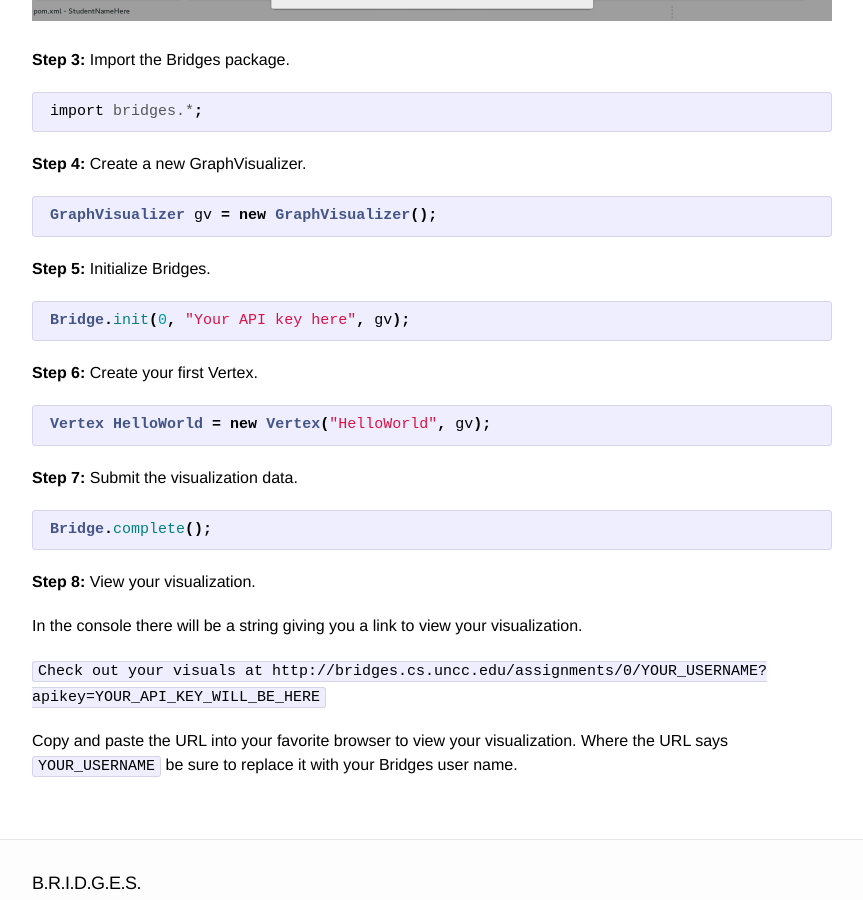
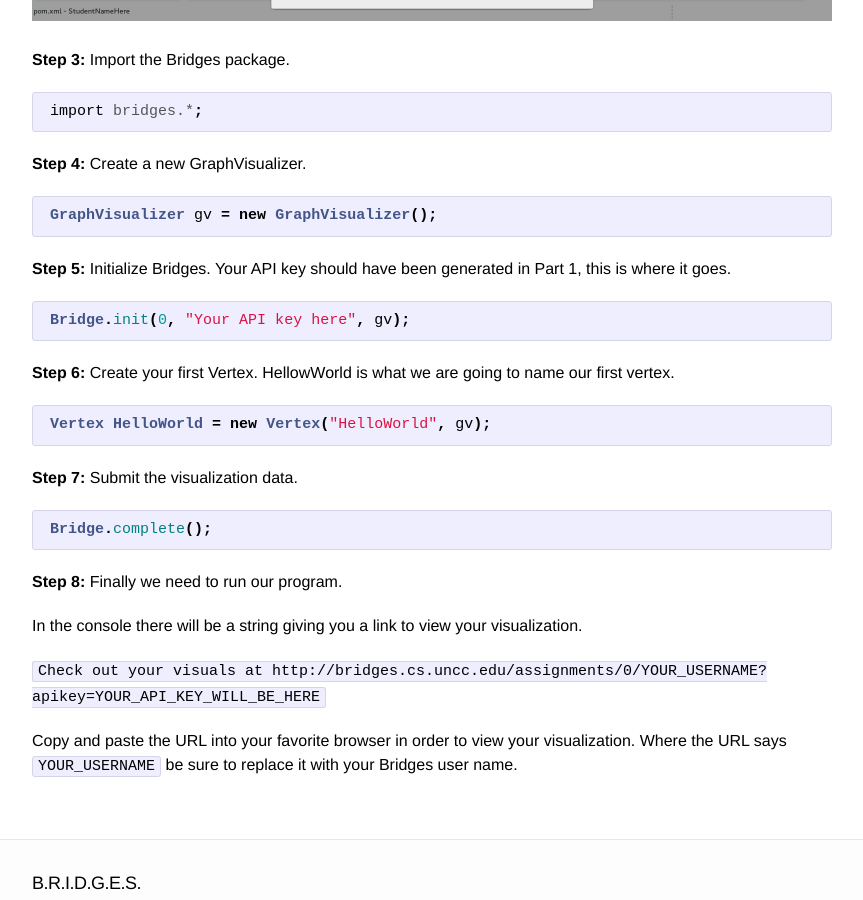
Before and after one commit to Dismembered/Dismembered.github.io, a Jekyll site: the page built from _posts/2014-06-23-HelloWorld-Tutorial_part2.markdown, in a window 1280 px wide and 900 px high, scrolled down 1318 px. Shown: the whole window, without its empty margins (208-1071 px from the left). Built offline with Jekyll 4.4.1, drawn with Linux system fonts in a browser that asks for light colours; some of the changed text lies outside the part shown.

Commit message:
Update 2014-06-23-HelloWorld-Tutorial_part2.markdown

```diff
--- a/_posts/2014-06-23-HelloWorld-Tutorial_part2.markdown
+++ b/_posts/2014-06-23-HelloWorld-Tutorial_part2.markdown
@@ -34,7 +34,7 @@ GraphVisualizer gv = new GraphVisualizer();
 {% endhighlight %}
 
 **Step 5:**
-Initialize Bridges.
+Initialize Bridges. Your API key should have been generated in Part 1, this is where it goes.
 {% highlight java  %}
 
 Bridge.init(0, "Your API key here", gv);
@@ -42,7 +42,7 @@ Bridge.init(0, "Your API key here", gv);
 {% endhighlight %}
 
 **Step 6:**
-Create your first Vertex.
+Create your first Vertex. HellowWorld is what we are going to name our first vertex.
 {% highlight java  %}
 
 Vertex HelloWorld = new Vertex("HelloWorld", gv);
@@ -58,10 +58,10 @@ Bridge.complete();
 {% endhighlight %}
 
 **Step 8:**
-View your visualization.
+Finally we need to run our program.
 
 In the console there will be a string giving you a link to view your visualization.
 
 `Check out your visuals at http://bridges.cs.uncc.edu/assignments/0/YOUR_USERNAME?apikey=YOUR_API_KEY_WILL_BE_HERE`
 
-Copy and paste the URL into your favorite browser to view your visualization. Where the URL says `YOUR_USERNAME` be sure to replace it with your Bridges user name.
+Copy and paste the URL into your favorite browser in order to view your visualization. Where the URL says `YOUR_USERNAME` be sure to replace it with your Bridges user name.
```
Also changed, not shown: other parts of _posts/2014-06-23-HelloWorld-Tutorial_part2.markdown (+1 -1 lines).
